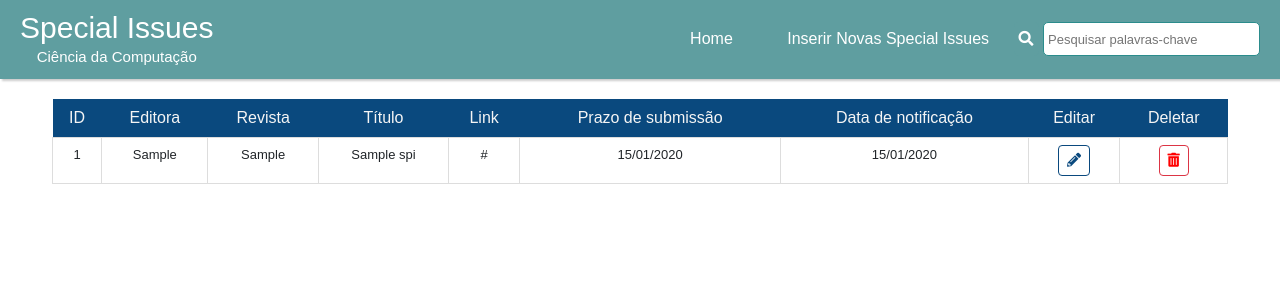
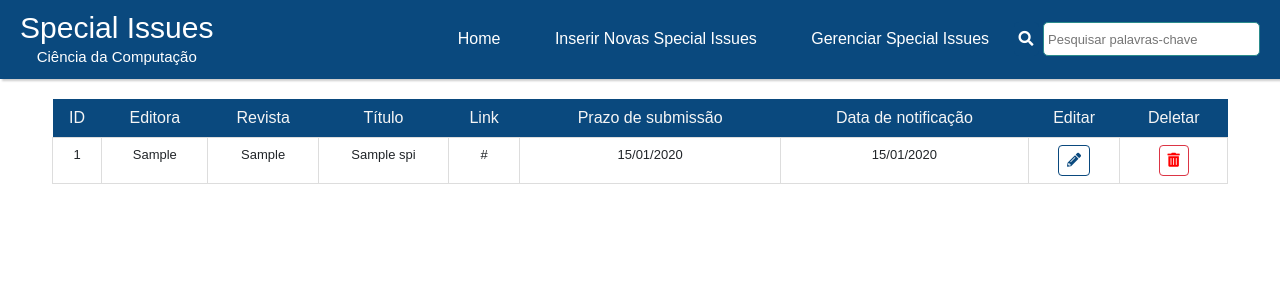
Before and after one commit to cefet-rj-dal-dev/projSpecialIssues, a Flask app: page /gerenciar in a window 1280 px wide. Shown: the top 300 px of the page. Run offline with Flask 3, Linux system fonts and the light colour scheme; the visitor is signed in with stand-in values (Sample User, id 1); tables that the repository leaves empty hold one stand-in row (values such as "Sample post").

Commit message:
Add files via upload

```diff
--- a/proj_SpecialIssues/website/templates/_messages.html
+++ b/proj_SpecialIssues/website/templates/_messages.html
@@ -1,11 +1,22 @@
+<style>
+  /* Reduza o tamanho da caixa das mensagens flash */
+
+  .alert {
+      padding: 5px 10px; /* Ajuste o padding conforme necessário */
+      max-width: 300px;
+      list-style-type: none;
+      text-align: center;
+      position: absolute;
+
+  }
+  </style>
+
   {% with messages = get_flashed_messages(with_categories=true) %}
     {% if messages %}
-    <ul class=flashes>
+      <ul class="flashes">
       {% for category, message in messages %}
         <li class="alert alert-{{ category }}">{{ message }}</li>
       {% endfor %}
       </ul>
     {% endif %}
   {% endwith %}
-
-<!--ATUALIZAR-->
--- a/proj_SpecialIssues/website/templates/navbar.html
+++ b/proj_SpecialIssues/website/templates/navbar.html
@@ -19,7 +19,7 @@ body {
     font-size: 13px;
 }
 .search-button {
-    background-color: cadetblue;
+    background-color: #0a497e;
     border: none;
     border-radius: 5px;
     color: white;
@@ -28,7 +28,7 @@ body {
     transition: 0,3s;
 }
 .search-button:hover{
-    background-color: #2b8c8c;
+    background-color: #113a5c;
 }
 
 /* Estilo do ícone de lupa */
@@ -37,7 +37,7 @@ body {
 }
 
 .navbar {
-    background-color: cadetblue;
+    background-color: #0a497e;
     color: white;
     display: flex;
     justify-content: space-between;
@@ -73,7 +73,7 @@ body {
 }
 
 .navbar-buttons a:hover {
-    background-color: #2b8c8c;
+    background-color: #113a5c;
 
 }
 
@@ -89,8 +89,9 @@ body {
             <p>Ciência da Computação</p>
         </div>
         <div class="navbar-buttons">
-            <a href="/" class="navbar-button">Home</a>
-            <a href="/login" class="navbar-button">Inserir Novas Special Issues</a>
+            <a href="/home" class="navbar-button">Home</a>
+            <a href="/inserirnovaspecialissue" class="navbar-button">Inserir Novas Special Issues</a>
+            <a href="/gerenciar"class="navbar-button">Gerenciar Special Issues</a>
             <button type="submit" class="search-button"><i class="fas fa-search"></i></button>
             <input type="text" class="search-box" placeholder="Pesquisar palavras-chave">
 
```
Also changed, not shown: proj_SpecialIssues/website/templates/layout.html (line endings or trailing spaces), proj_SpecialIssues/website/templates/suporteenvio.html (line endings or trailing spaces). Lines whose indentation alone changed are shown as unchanged.
